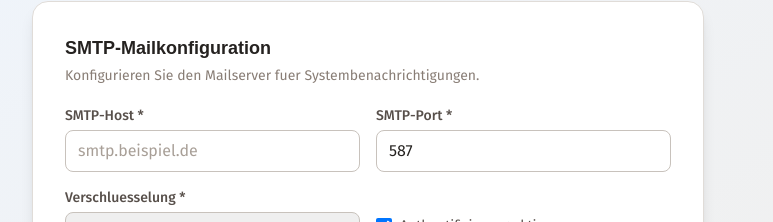
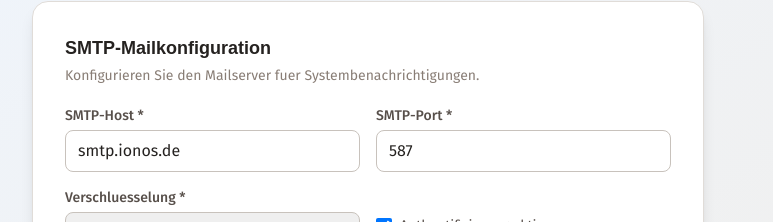
Before and after one commit to sebolber/PortalCore, an Angular app in the folder frontend/: page /setup in a window 1280 px wide. Shown: the part 253-475 px from the top of the page, without its empty margins (272-1045 px from the left). Built offline with nearby package versions, Linux system fonts and the light colour scheme; no server answers; a web font is replaced by a local one.

Commit message:
fix: SMTP-Defaults in Ersteinrichtung anpassen
Host: smtp.ionos.de, Verschluesselung: SSL/TLS, Auth: aktiv

https://claude.ai/code/session_01M8rgLtSHW1WpUq2CPXCjWi

```diff
--- a/frontend/src/app/pages/setup/setup-smtp.component.ts
+++ b/frontend/src/app/pages/setup/setup-smtp.component.ts
@@ -108,11 +108,11 @@ export class SetupSmtpComponent {
   readonly saving = signal(false);
 
   smtp: SmtpKonfiguration = {
-    host: '',
+    host: 'smtp.ionos.de',
     port: 587,
     benutzername: '',
     passwort: '',
-    verschluesselung: 'TLS',
+    verschluesselung: 'SSL',
     absenderName: 'Health Portal',
     absenderEmail: '',
     authentifizierungAktiv: true
```
